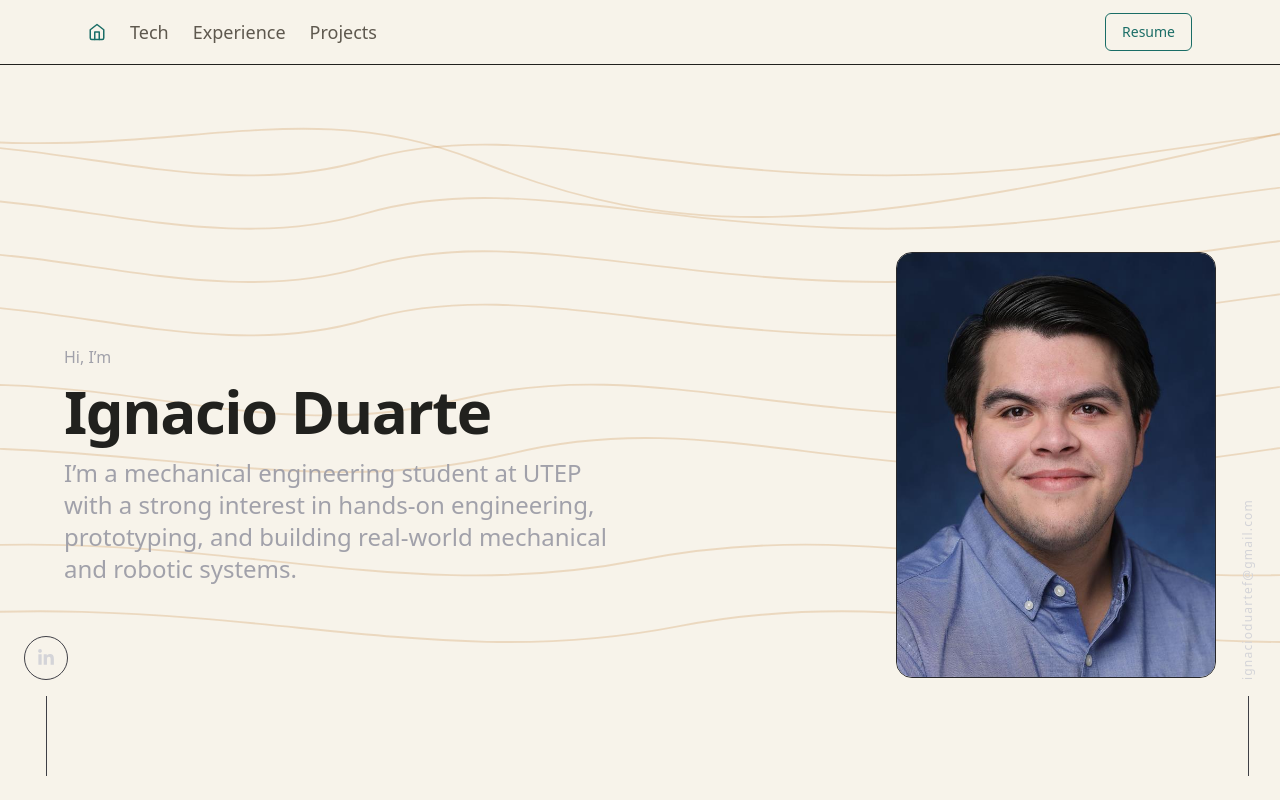
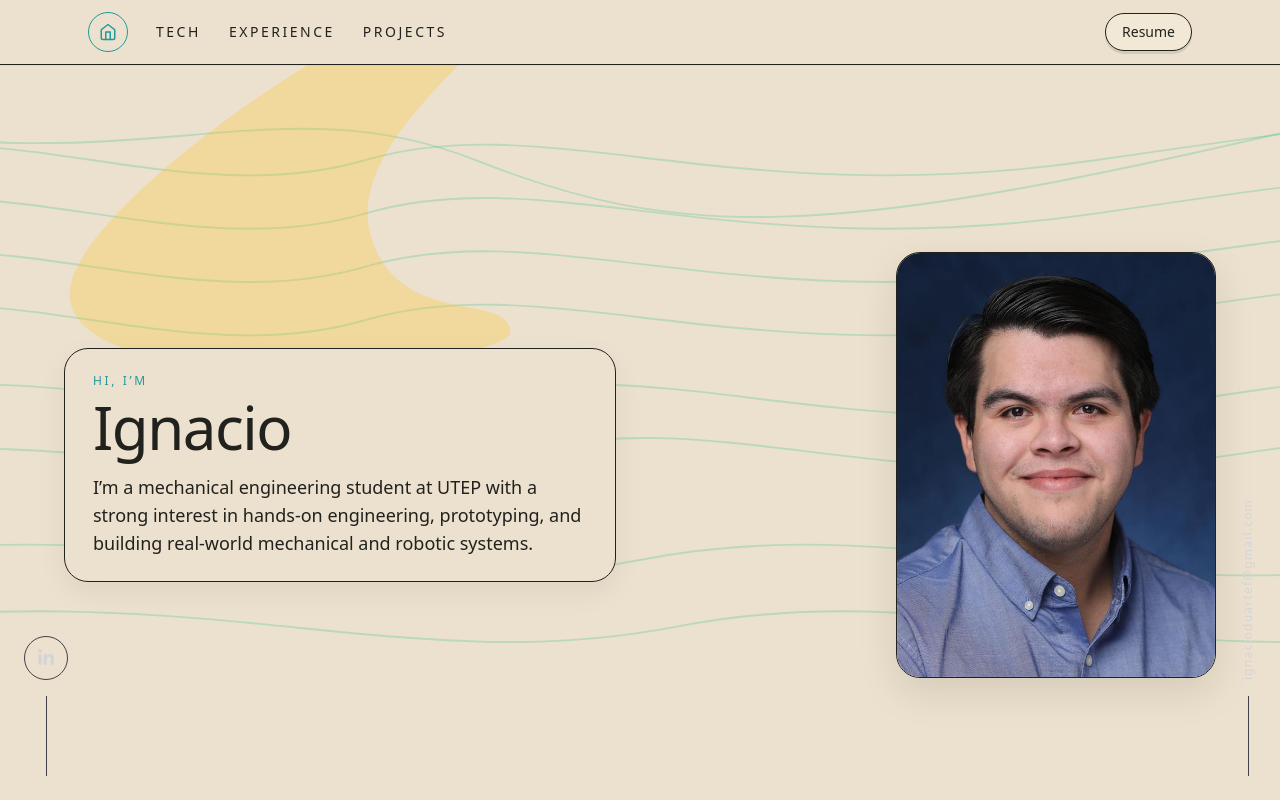
Before and after one commit to nacho-du/portfolio, a React (Vite) app: page /#/ in a window 1280 px wide. Shown: the top 800 px of the page. Built offline with nearby package versions, Linux system fonts and the light colour scheme.

Commit message:
hero-navbar to midcentury

```diff
--- a/src/components/Hero.jsx
+++ b/src/components/Hero.jsx
@@ -3,27 +3,91 @@ export default function Hero() {
     <section
       id="home"
       data-topo="hero"
-      className="min-h-screen flex items-center px-6"
+      className="relative overflow-hidden min-h-screen flex items-center px-6"
     >
-      <div className="max-w-6xl mx-auto w-full grid gap-12 lg:grid-cols-2 items-center">
+      {/* Background boomerang SVG */}
+      <img
+        src={`${import.meta.env.BASE_URL}motifs/motif-hero-boomerang.svg`}
+        alt=""
+        aria-hidden="true"
+        className="
+          pointer-events-none select-none
+          absolute -top-28 -left-40
+          w-[720px] md:w-[900px]
+          opacity-25
+        "
+        style={{
+          // Recolor black SVG → mustard (249,170,28) using CSS filters (good enough for now)
+          filter:
+            "brightness(0) saturate(100%) invert(75%) sepia(74%) saturate(1450%) hue-rotate(350deg) brightness(102%) contrast(101%)",
+        }}
+      />
 
+      <div className="max-w-6xl mx-auto w-full grid gap-12 lg:grid-cols-2 items-center relative z-10">
         {/* LEFT: Text */}
         <div>
-          <p className="text-zinc-400 mb-3">Hi, I’m</p>
+          <div
+            className="
+              inline-block
+              max-w-2xl
+              rounded-3xl
+              bg-[rgb(var(--bg-main))]
+              border border-[rgba(var(--ink),0.14)]
+              px-7 py-6
+              shadow-[0_10px_30px_rgba(0,0,0,0.06)]
+            "
+          >
+            <p
+              className="
+                font-body
+                text-xs
+                uppercase
+                tracking-[0.22em]
+                text-[rgb(var(--accent))]
+                mb-2
+              "
+            >
+              Hi, I’m
+            </p>
 
-          <h1 className="text-5xl md:text-6xl font-bold tracking-tight mb-4">
-            Ignacio Duarte
-          </h1>
+            {/* Keep your current name setup here */}
+            <h1
+              className="
+                font-display
+                text-5xl md:text-6xl
+                tracking-tight
+                text-[rgb(var(--text-main))]
+                mb-4
+              "
+            >
+              Ignacio
+            </h1>
 
-          <p className="text-xl md:text-2xl text-zinc-400 max-w-xl leading-relaxed">
-            I’m a mechanical engineering student at UTEP with a strong interest in hands-on
-            engineering, prototyping, and building real-world mechanical and robotic systems.
-          </p>
+            <p
+              className="
+                font-body
+                text-base md:text-lg
+                text-[rgba(var(--text-main),0.78)]
+                max-w-xl
+                leading-relaxed
+              "
+            >
+              I’m a mechanical engineering student at UTEP with a strong interest in hands-on
+              engineering, prototyping, and building real-world mechanical and robotic systems.
+            </p>
+          </div>
         </div>
 
         {/* RIGHT: Image */}
         <div className="flex justify-center lg:justify-end">
-          <div className="w-64 md:w-80 aspect-[3/4] rounded-2xl overflow-hidden border border-zinc-800">
+          <div
+            className="
+              w-64 md:w-80 aspect-[3/4]
+              rounded-3xl overflow-hidden
+              border border-[rgba(var(--ink),0.18)]
+              shadow-[0_14px_40px_rgba(0,0,0,0.10)]
+            "
+          >
             <img
               src="profile.jpg"
               alt="Ignacio Duarte"
@@ -31,7 +95,6 @@ export default function Hero() {
             />
           </div>
         </div>
-
       </div>
     </section>
   );
--- a/src/components/Navbar.jsx
+++ b/src/components/Navbar.jsx
@@ -65,19 +65,28 @@ export default function Navbar() {
 
   return (
     <header
-      className="
-        sticky top-0 z-50
-        bg-[rgb(var(--bg-main))]
-        border-b border-[rgba(var(--text-muted),0.25)]
-      "
+    className="
+      sticky top-0 z-50
+      bg-[rgb(var(--bg-main))]
+      border-b border-[rgba(var(--text-muted),0.25)]
+      shadow-[0_1px_0_rgba(0,0,0,0.04)]
+    "
     >
+
       <nav className="max-w-6xl mx-auto px-6 h-16 flex items-center justify-between">
-        {/* Desktop nav (unchanged) */}
-        <div className="hidden md:flex items-center gap-6 text-lg text-[rgb(var(--text-muted))]">
+        {/* Desktop nav */}
+        <div className="hidden md:flex items-center gap-7">
           <button
             type="button"
             onClick={goHome}
-            className="text-[rgb(var(--accent))] hover:text-[rgba(var(--accent),0.85)] transition"
+            className="
+              inline-flex items-center justify-center
+              w-10 h-10 rounded-full
+              border border-[rgba(var(--ink,33,33,30),0.14)]
+              text-[rgb(var(--accent))]
+              hover:bg-[rgba(var(--accent),0.10)]
+              transition
+            "
             aria-label="Home"
           >
             <FiHome size={18} />
@@ -86,7 +95,13 @@ export default function Navbar() {
           <button
             type="button"
             onClick={() => goToSection("tech")}
-            className="hover:text-[rgb(var(--text-main))] transition"
+            className="
+              font-body text-sm
+              uppercase tracking-[0.18em]
+              text-[rgba(var(--text-main),0.72)]
+              hover:text-[rgb(var(--text-main))]
+              transition
+            "
           >
             Tech
           </button>
@@ -94,7 +109,13 @@ export default function Navbar() {
           <button
             type="button"
             onClick={() => goToSection("experience")}
-            className="hover:text-[rgb(var(--text-main))] transition"
+            className="
+              font-body text-sm
+              uppercase tracking-[0.18em]
+              text-[rgba(var(--text-main),0.72)]
+              hover:text-[rgb(var(--text-main))]
+              transition
+            "
           >
             Experience
           </button>
@@ -102,24 +123,36 @@ export default function Navbar() {
           <button
             type="button"
             onClick={() => goToSection("projects")}
-            className="hover:text-[rgb(var(--text-main))] transition"
+            className="
+              font-body text-sm
+              uppercase tracking-[0.18em]
+              text-[rgba(var(--text-main),0.72)]
+              hover:text-[rgb(var(--text-main))]
+              transition
+            "
           >
             Projects
           </button>
         </div>
 
-        {/* Right side: Resume LEFT, Hamburger RIGHT on mobile; desktop stays the same */}
+        {/* Right side */}
         <div className="flex items-center w-full md:w-auto justify-between md:justify-end gap-3">
-          {/* Resume (left on mobile) */}
+          {/* Resume */}
           <a
             href={`${import.meta.env.BASE_URL}Ignacio_Duarte_Resume.pdf`}
             className="
-              text-sm px-4 py-2 rounded-md
-              border border-[rgb(var(--accent))]
-              text-[rgb(var(--accent))]
-              hover:bg-[rgba(var(--accent),0.12)]
-              hover:text-[rgba(var(--accent),0.90)]
+              font-body text-sm
+              px-4 py-2 rounded-full
+              border border-[rgba(var(--ink,33,33,30),0.16)]
+              bg-[rgb(var(--bg-card))]
+              text-[rgba(var(--text-main),0.86)]
+              shadow-[0_3px_0_rgba(0,0,0,0.10)]
+              hover:shadow-[0_4px_0_rgba(0,0,0,0.12)]
+              hover:bg-[rgba(var(--accent),0.10)]
+              hover:border-[rgba(var(--accent),0.30)]
               transition
+              active:translate-y-[1px]
+              active:shadow-[0_2px_0_rgba(0,0,0,0.10)]
             "
             target="_blank"
             rel="noopener noreferrer"
@@ -127,16 +160,17 @@ export default function Navbar() {
             Resume
           </a>
 
-          {/* Hamburger (right on mobile) */}
+          {/* Hamburger (mobile) */}
           <button
             type="button"
             className="
               md:hidden
               inline-flex items-center justify-center
-              w-10 h-10 rounded-md
-              border border-[rgba(var(--text-muted),0.25)]
+              w-10 h-10 rounded-full
+              border border-[rgba(var(--ink,33,33,30),0.14)]
               text-[rgb(var(--text-main))]
-              hover:bg-[rgba(var(--text-muted),0.08)]
+              bg-[rgb(var(--bg-card))]
+              hover:bg-[rgba(var(--text-main),0.06)]
               transition
             "
             aria-label={open ? "Close menu" : "Open menu"}
@@ -146,7 +180,6 @@ export default function Navbar() {
             {open ? <FiX size={18} /> : <FiMenu size={18} />}
           </button>
         </div>
-
       </nav>
 
       {/* Mobile dropdown panel */}
@@ -154,10 +187,10 @@ export default function Navbar() {
         <div className="md:hidden px-6 pb-4" ref={panelRef}>
           <div
             className="
-              mt-2 rounded-xl
-              border border-[rgba(var(--text-muted),0.25)]
-              bg-[rgb(var(--bg-main))]
-              shadow-lg
+              mt-3 rounded-2xl
+              border border-[rgba(var(--ink,33,33,30),0.14)]
+              bg-[rgb(var(--bg-card))]
+              shadow-[0_10px_30px_rgba(0,0,0,0.10)]
               overflow-hidden
             "
           >
@@ -167,8 +200,9 @@ export default function Navbar() {
               className="
                 w-full flex items-center gap-2
                 px-4 py-3 text-sm
-                text-[rgb(var(--text-main))]
-                hover:bg-[rgba(var(--text-muted),0.08)]
+                font-body
+                text-[rgba(var(--text-main),0.88)]
+                hover:bg-[rgba(var(--accent),0.10)]
                 transition
               "
             >
@@ -176,14 +210,17 @@ export default function Navbar() {
               Home
             </button>
 
+            <div className="h-px bg-[rgba(var(--ink,33,33,30),0.10)]" />
+
             <button
               type="button"
               onClick={() => goToSection("tech")}
               className="
                 w-full text-left
                 px-4 py-3 text-sm
-                text-[rgb(var(--text-main))]
-                hover:bg-[rgba(var(--text-muted),0.08)]
+                font-body
+                text-[rgba(var(--text-main),0.88)]
+                hover:bg-[rgba(var(--accent),0.10)]
                 transition
               "
             >
@@ -196,8 +233,9 @@ export default function Navbar() {
               className="
                 w-full text-left
                 px-4 py-3 text-sm
-                text-[rgb(var(--text-main))]
-                hover:bg-[rgba(var(--text-muted),0.08)]
+                font-body
+                text-[rgba(var(--text-main),0.88)]
+                hover:bg-[rgba(var(--accent),0.10)]
                 transition
               "
             >
@@ -210,8 +248,9 @@ export default function Navbar() {
               className="
                 w-full text-left
                 px-4 py-3 text-sm
-                text-[rgb(var(--text-main))]
-                hover:bg-[rgba(var(--text-muted),0.08)]
+                font-body
+                text-[rgba(var(--text-main),0.88)]
+                hover:bg-[rgba(var(--accent),0.10)]
                 transition
               "
             >
--- a/src/index.css
+++ b/src/index.css
@@ -1,22 +1,26 @@
 :root {
-  /* Backgrounds (warm paper) */
-  --bg-main: 247 243 234;   /* cream */
-  --bg-card: 240 232 214;   /* warm sand */
+  /* Base / paper */
+  --bg-main: 236 225 206;      /* warm paper */
+  --bg-card: 242 232 214;     /* slightly darker paper (optional) */
 
-  /* Text (warm ink) */
-  --text-main: 33 33 30;    /* near-black */
-  --text-muted: 94 88 78;   /* warm gray */
+  /* Ink / text */
+  --text-main: 33 33 30;
+  --text-muted: 94 88 78;
+  --ink: 40 35 30;
 
-  /* Accent (mid-century teal) */
-  --accent: 26 109 102;     /* teal */
+  /* Raw palette colors */
+  --accent-teal: 30 155 155;      /* cool anchor */
+  --accent-orange: 242 91 38;     /* energetic pop */
+  --accent-mustard: 249 170 28;   /* warm highlight */
 
-  /* Section / visual accents */
-  --topo-hero: 197 122 44;       /* mustard */
-  --topo-tech: 26 109 102;       /* teal */
-  --topo-projects: 174 74 64;    /* terracotta */
-  --topo-experience: 93 119 73;  /* olive */
-  --topo-color: 26 109 102;
+  /* Semantic roles */
+  --accent: var(--accent-teal);          /* buttons, links, active UI */
+  --accent-hero: var(--accent-mustard);  /* hero boomerang */
+  --accent-motif: var(--accent-orange);  /* small decorative motifs */
 }
+
+
+
 
 
 @tailwind base;
```
Also changed, not shown: public/motifs/motif-hero-boomerang.svg (added), 1 other file (tests, documents, lock files or other folders).
